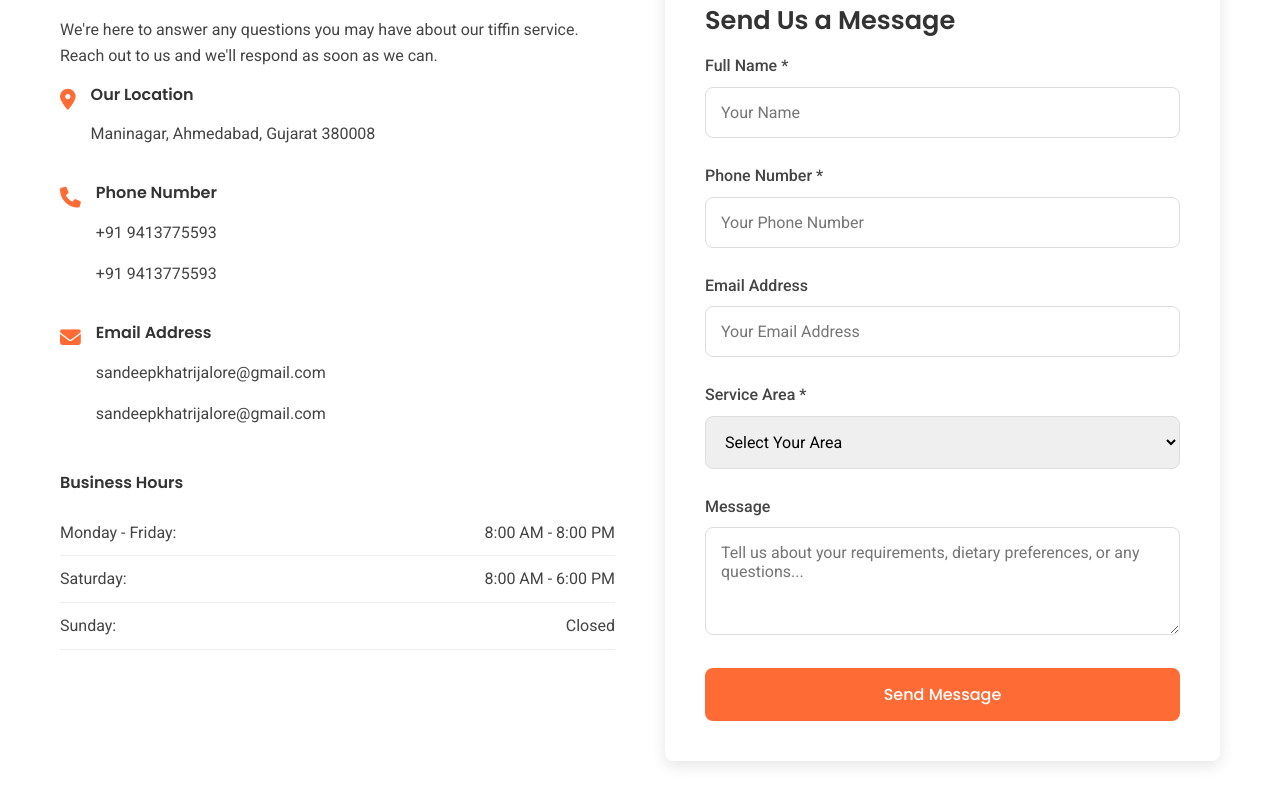
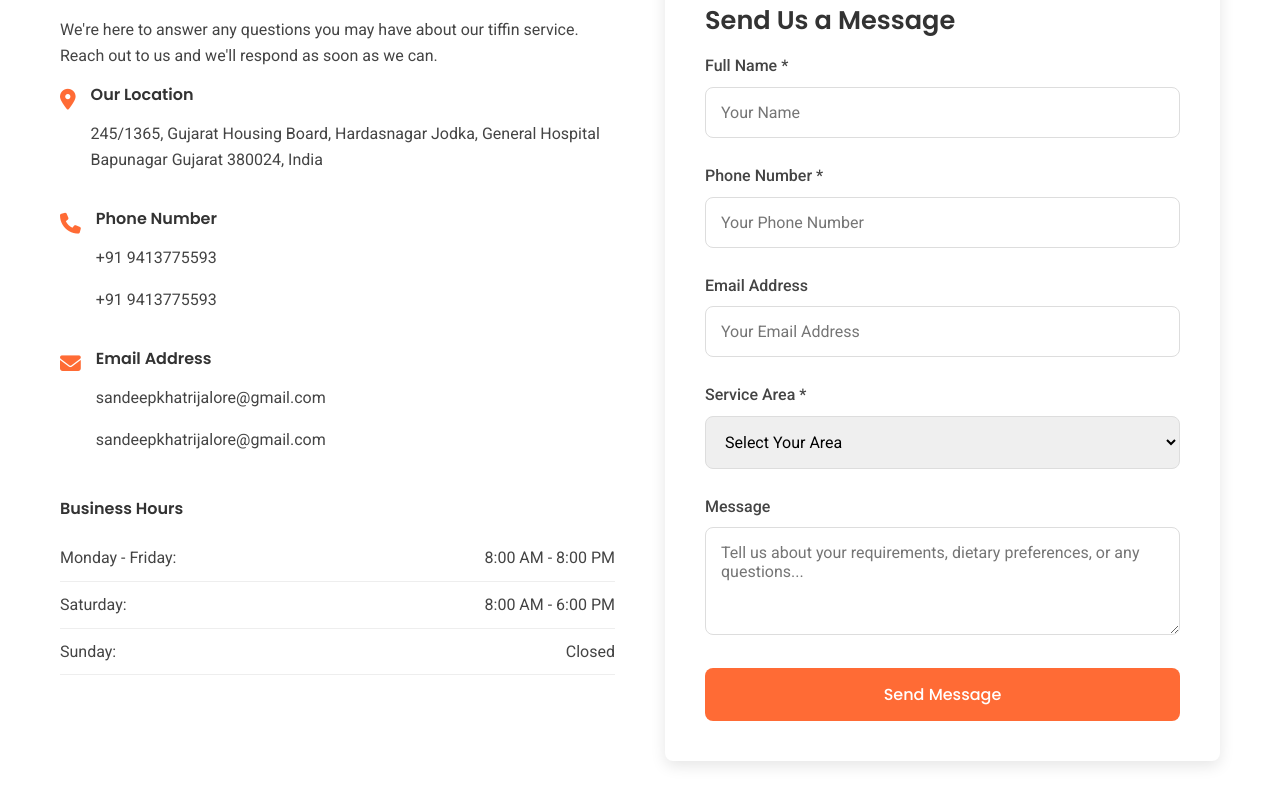
Before and after one commit to sandeepkhatrijalore-hash/ahmedabad-home-tiffin, a plain HTML site: page index.html in a window 1280 px wide. Shown: the part 9602-10407 px from the top of the page. Drawn offline with Linux system fonts and the light colour scheme.

Commit message:
Update contact location details in index.html

```diff
--- a/index.html
+++ b/index.html
@@ -1585,7 +1585,7 @@
                             <i class="fas fa-map-marker-alt"></i>
                             <div>
                                 <h4>Our Location</h4>
-                                <p>Maninagar, Ahmedabad, Gujarat 380008</p>
+                                <p>245/1365, Gujarat Housing Board, Hardasnagar Jodka, General Hospital<br> Bapunagar Gujarat 380024, India</p>
                             </div>
                         </div>
 
```
